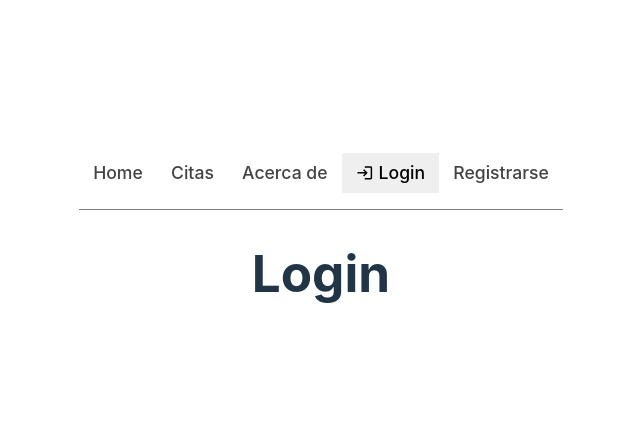
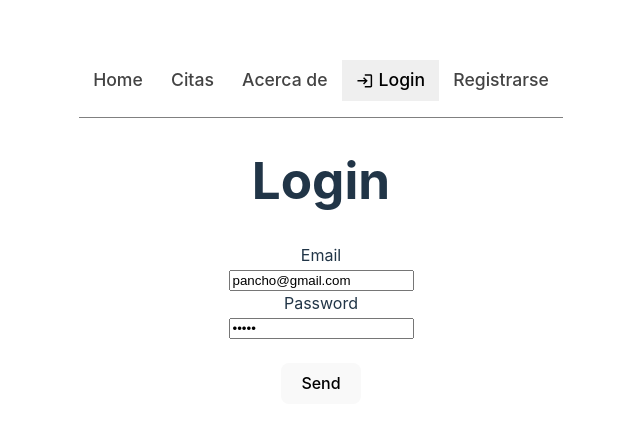
Before and after one commit to fran1893/dentalClinicFrontend, a React (Vite) app: page /login in a window 1280 px wide. Shown: the part 156-584 px from the top of the page, without its empty margins (319-959 px from the left). Built offline with nearby package versions, Linux system fonts and the light colour scheme.

Commit message:
Create Login conteiner

```diff
--- a/src/containers/login/Login.jsx
+++ b/src/containers/login/Login.jsx
@@ -1,6 +1,100 @@
-import React from "react";
-import "./Login.scss";
+import React, { useEffect, useState } from "react";
+import authService from "../../_services/authService";
+import { updateAuthStoreStateLogIn } from "../../features/authentication/updateAuthState";
+import { useSelector } from "react-redux";
+import { useNavigate } from "react-router-dom";
+import validator from "validator";
 
 export default function Login() {
-  return <h1>Login</h1>;
+  const initialFormValues = {
+    email: "pancho@gmail.com",
+    password: "admin",
+  };
+
+  // HOOKS
+  const navigate = useNavigate();
+
+  const [formValues, setFormValues] = useState(initialFormValues);
+
+  const [loginError, setLoginError] = useState(null);
+
+  const authState = useSelector((state) => state.auth);
+
+  const isAdmin = authState.userInfo.role == "admin";
+
+  useEffect(() => {
+    if (authState.userToken) {
+      isAdmin ? navigate("/admin") : navigate("/");
+    }
+  }, [authState.userToken]);
+
+  // HANDLERS
+  const handleSubmit = (e) => {
+    e.preventDefault();
+    const credentials = {
+      email: formValues.email,
+      password: formValues.password,
+    };
+    login(credentials);
+    // if (
+    //   validator.isEmail(credentials.email) &&
+    //   validator.isByteLength(credentials.password, { min: 8, max: undefined })  // TODO agregar mensaje en caso de que no ponga bien los datos
+    // ) {
+    //   login(credentials);
+    // }
+  };
+
+  const handleChange = (e) => {
+    const { name, value } = e.target;
+    setFormValues({
+      ...formValues,
+      [name]: value, //key: value
+    });
+  };
+
+  // FUNCTIONS
+  const login = async (credentials) => {
+    try {
+      const response = await authService.login(credentials);
+      console.log(response);
+      const token = response.token;
+      setLoginError(null);
+      updateAuthStoreStateLogIn(token);
+    } catch (error) {
+      console.log(error);
+      setLoginError(error.response.data.message);
+    }
+  };
+
+  // RETURN
+  return (
+    <div>
+      <h1>Login</h1>
+      {/* <pre style={{ textAlign: "left", width: "250px", margin: "auto" }}>
+        {JSON.stringify(formValues, null, 2)}
+      </pre> */}
+      <form noValidate onSubmit={handleSubmit}>
+        <label htmlFor="">Email</label> <br />
+        <input
+          type="email"
+          name="email"
+          value={formValues.email}
+          onChange={handleChange}
+        />
+        <br />
+        <label htmlFor="">Password</label> <br />
+        <input
+          type="password"
+          name="password"
+          value={formValues.password}
+          onChange={handleChange}
+        />
+        <br />
+        <br />
+        <button>Send</button>
+      </form>
+      <br />
+      {loginError && <p style={{ color: "red" }}>{loginError}</p>}
+    </div>
+  );
 }
```
